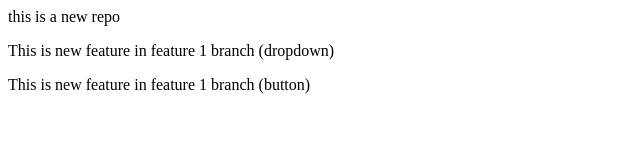
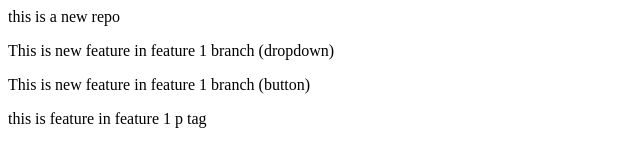
Before and after one commit to KATHIRAVAN-R/LocalRepos, a plain HTML site: page index.html in a window 1280 px wide. Shown: the whole page, without its empty margins (0-640 px from the left). Drawn offline with Linux system fonts and the light colour scheme.

Commit message:
add p in feature1

```diff
--- a/index.html
+++ b/index.html
@@ -3,3 +3,4 @@
 </p>
 <p>This is new feature in feature 1 branch (dropdown)</p>
 <p>This is new feature in feature 1 branch (button)</p>
+<p>this is feature in feature 1 p tag</p>
```
